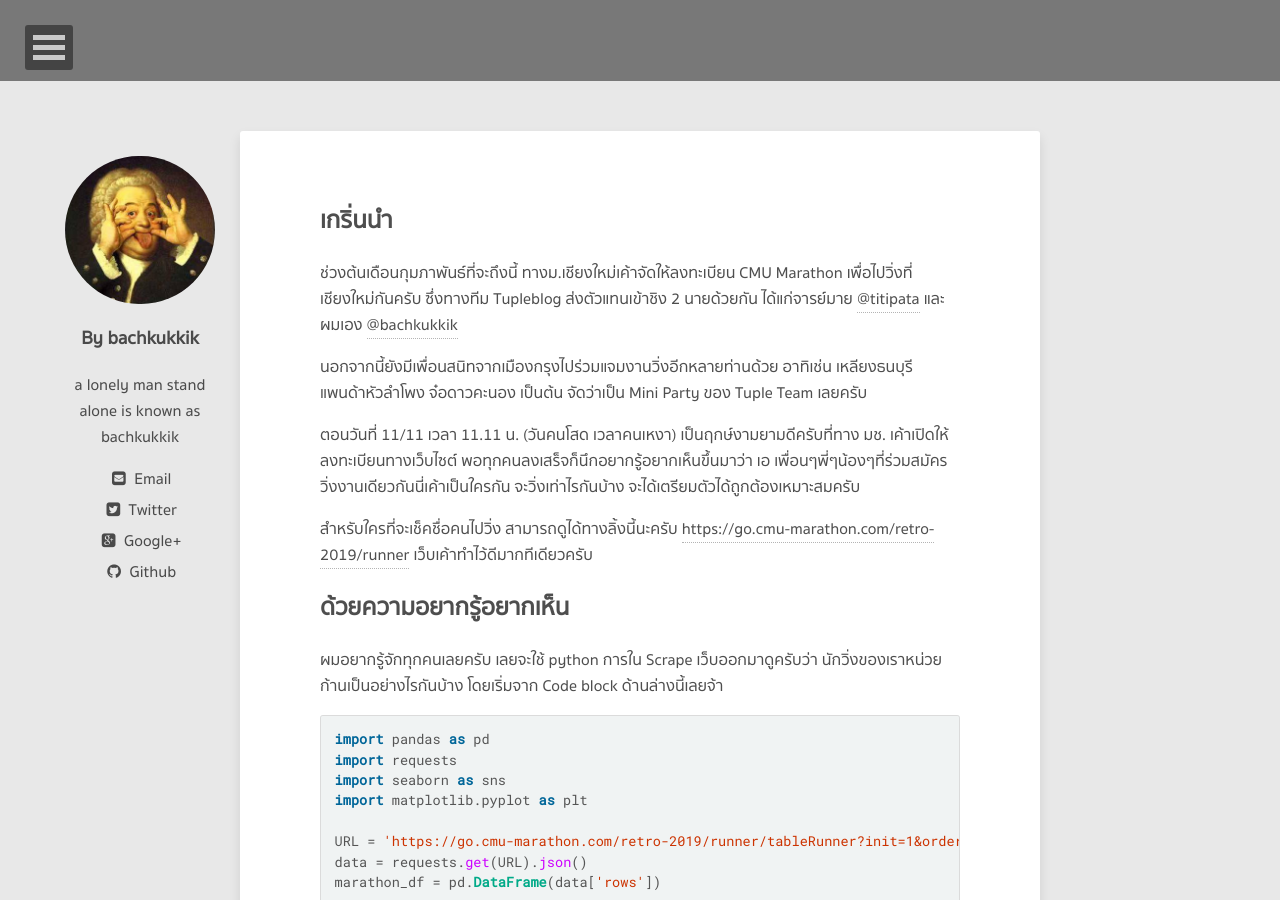
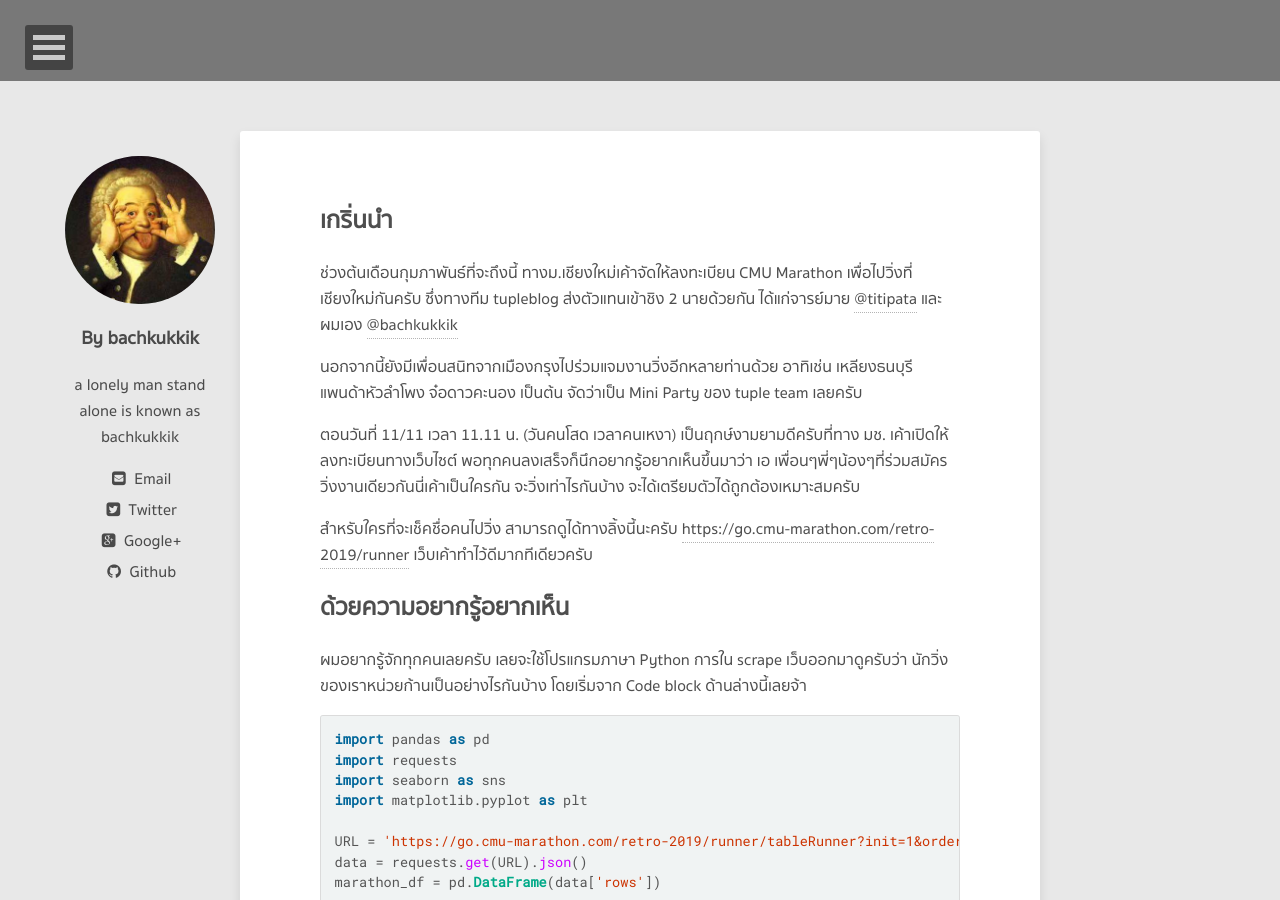
Before and after one commit to tupleblog/tupleblog.github.io, a Jekyll site: the page built from _posts/2018-11-12-CMU_marathon.md, in a window 1280 px wide and 900 px high, scrolled down 319 px. Built offline with Jekyll 4.4.1, drawn with Linux system fonts in a browser that asks for light colours; nearby versions of some CDN libraries; comment, search, counter and statistics services are not loaded; some of the changed text lies outside the part shown.

Commit message:
Update CMU marathon post

````diff
--- a/_posts/2018-11-12-CMU_marathon.md
+++ b/_posts/2018-11-12-CMU_marathon.md
@@ -13,9 +13,9 @@ date: 2018-11-12 23:30:00
 
 ## เกริ่นนำ
 
-ช่วงต้นเดือนกุมภาพันธ์ที่จะถึงนี้ ทางม.เชียงใหม่เค้าจัดให้ลงทะเบียน CMU Marathon เพื่อไปวิ่งที่เชียงใหม่กันครับ ซึ่งทางทีม Tupleblog ส่งตัวแทนเข้าชิง 2 นายด้วยกัน ได้แก่จารย์มาย [@titipata](https://github.com/titipata) และผมเอง [@bachkukkik](https://github.com/bachkukkik)
+ช่วงต้นเดือนกุมภาพันธ์ที่จะถึงนี้ ทางม.เชียงใหม่เค้าจัดให้ลงทะเบียน CMU Marathon เพื่อไปวิ่งที่เชียงใหม่กันครับ ซึ่งทางทีม tupleblog ส่งตัวแทนเข้าชิง 2 นายด้วยกัน ได้แก่จารย์มาย [@titipata](https://github.com/titipata) และผมเอง [@bachkukkik](https://github.com/bachkukkik)
 
-นอกจากนี้ยังมีเพื่อนสนิทจากเมืองกรุงไปร่วมแจมงานวิ่งอีกหลายท่านด้วย อาทิเช่น เหลียงธนบุรี แพนด้าหัวลำโพง จ๋อดาวคะนอง เป็นต้น จัดว่าเป็น Mini Party ของ Tuple Team เลยครับ
+นอกจากนี้ยังมีเพื่อนสนิทจากเมืองกรุงไปร่วมแจมงานวิ่งอีกหลายท่านด้วย อาทิเช่น เหลียงธนบุรี แพนด้าหัวลำโพง จ๋อดาวคะนอง เป็นต้น จัดว่าเป็น Mini Party ของ tuple team เลยครับ
 
 ตอนวันที่ 11/11 เวลา 11.11 น. (วันคนโสด เวลาคนเหงา) เป็นฤกษ์งามยามดีครับที่ทาง มช. เค้าเปิดให้ลงทะเบียนทางเว็บไซต์ พอทุกคนลงเสร็จก็นึกอยากรู้อยากเห็นขึ้นมาว่า เอ เพื่อนๆพี่ๆน้องๆที่ร่วมสมัครวิ่งงานเดียวกันนี่เค้าเป็นใครกัน จะวิ่งเท่าไรกันบ้าง จะได้เตรียมตัวได้ถูกต้องเหมาะสมครับ
 
@@ -23,7 +23,7 @@ date: 2018-11-12 23:30:00
 
 ## ด้วยความอยากรู้อยากเห็น
 
-ผมอยากรู้จักทุกคนเลยครับ เลยจะใช้ python การใน Scrape เว็บออกมาดูครับว่า นักวิ่งของเราหน่วยก้านเป็นอย่างไรกันบ้าง โดยเริ่มจาก Code block ด้านล่างนี้เลยจ้า
+ผมอยากรู้จักทุกคนเลยครับ เลยจะใช้โปรแกรมภาษา Python การใน scrape เว็บออกมาดูครับว่า นักวิ่งของเราหน่วยก้านเป็นอย่างไรกันบ้าง โดยเริ่มจาก Code block ด้านล่างนี้เลยจ้า
 ```py
 import pandas as pd
 import requests
````
Also changed, not shown: other parts of _posts/2018-11-12-CMU_marathon.md (+5 -4 lines).
